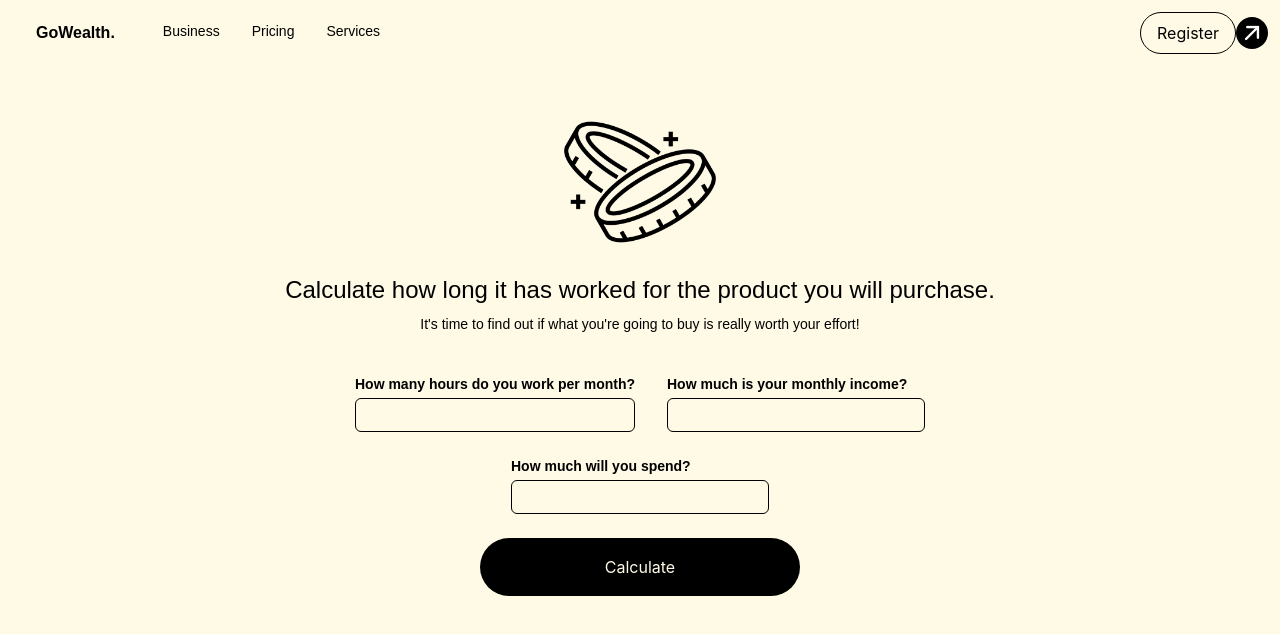
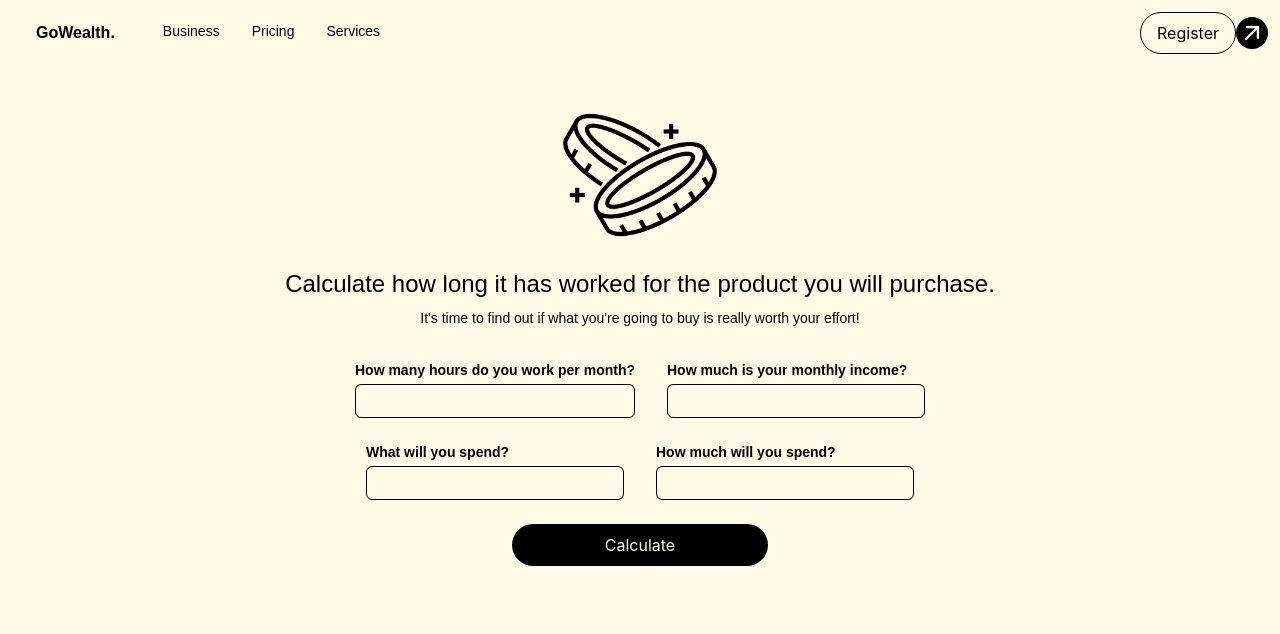
Before and after one commit to tugbayilmaz01/go-wealth, a React (Create React App) app: page /calculation in a window 1280 px wide. Shown: the top 634 px of the page. Built offline with nearby package versions, Linux system fonts and the light colour scheme.

Commit message:
feat(calculationCard): buy and give up buttons added

```diff
--- a/src/pages/CalculationCard.js
+++ b/src/pages/CalculationCard.js
@@ -6,14 +6,17 @@ const CalculationCard = () => {
   const [monthlyWorkingHours, setMonthlyWorkingHours] = useState("");
   const [monthlyIncome, setMonthlyIncome] = useState("");
   const [itemPrice, setItemPrice] = useState("");
+  const [expenseName, setExpenseName] = useState("");
 
   const [effortResult, setEffortResult] = useState(null);
   const [showErrorMessage, setShowErrorMessage] = useState(false);
+  const [isCalculated, setIsCalculated] = useState(false);
 
   const handleCalculateEffort = () => {
     if (!monthlyWorkingHours || !monthlyIncome || !itemPrice) {
       setShowErrorMessage(true);
       setEffortResult(null);
+      setIsCalculated(false);
       return;
     }
     const result = calculateEffort(
@@ -23,10 +26,11 @@ const CalculationCard = () => {
     );
     setShowErrorMessage(false);
     setEffortResult(result);
+    setIsCalculated(true);
   };
   return (
     <>
-      <div className="h-screen background-color flex flex-col pt-10 items-center">
+      <div className="h-screen background-color flex flex-col pt-8 items-center">
         <img src={coinPhoto} alt="home-page-pic" className="h-1/5 pr-34" />
         <div className="poppins text-2xl pt-4">
           Calculate how long it has worked for the product you will purchase.
@@ -36,7 +40,7 @@ const CalculationCard = () => {
           effort!
         </div>
 
-        <div className="flex flex-row mt-10">
+        <div className="flex flex-row mt-8">
           <div className="flex flex-col mr-8">
             <label
               className="poppins text-sm font-semibold"
@@ -71,7 +75,22 @@ const CalculationCard = () => {
             />
           </div>
         </div>
-
+        <div className="flex flex-row">
+          <div className="flex flex-col mt-6 mr-8">
+            <label
+              className="poppins text-sm font-semibold"
+              htmlFor="expenseName"
+            >
+              What will you spend?
+            </label>
+            <input
+              id="expenseName"
+              value={expenseName}
+              name="expenseName"
+              onChange={(e) => setExpenseName(e.target.value)}
+              className="p-1 border border-black rounded-md mt-1 calculate-input"
+            />
+          </div>
           <div className="flex flex-col mt-6">
             <label
               className="poppins text-sm font-semibold"
@@ -88,24 +107,42 @@ const CalculationCard = () => {
               className="p-1 border border-black rounded-md mt-1 calculate-input"
             />
           </div>
+        </div>
         <button
           onClick={handleCalculateEffort}
-          className="started-button p-4 mt-6 rounded-full w-1/4"
+          className="started-button p-2 mt-6 rounded-full w-1/5"
         >
           Calculate
         </button>
+        {isCalculated && (
+          <div className="flex flex-row gap-x-6">
+            <button
+              onClick={handleCalculateEffort}
+              className="p-2 mt-6 rounded-full buy-button w-20"
+            >
+              Buy
+            </button>
+            <button
+              onClick={handleCalculateEffort}
+              className="p-2 mt-6 rounded-full giveup-button w-20"
+            >
+              Give Up
+            </button>
+          </div>
+        )}
+
         {showErrorMessage && (
           <p className="poppins pt-6 text-lg" style={{ color: "red" }}>
-            Fill in all input fields to make calculation.
+            Fill in the missing input fields to make a calculation.
           </p>
         )}
         {effortResult !== null && !showErrorMessage && (
-          <p className="poppins pt-6 text-lg">
+          <p className="poppins pt-8 text-lg">
             You have spent{" "}
             <span style={{ fontWeight: "bold", color: "green" }}>
               {effortResult.toFixed(1)} hours
             </span>{" "}
-            of effort in a month for this expense.
+            of effort in a month for this {expenseName}.
           </p>
         )}
       </div>
```
Lines whose indentation alone changed are shown as unchanged.
